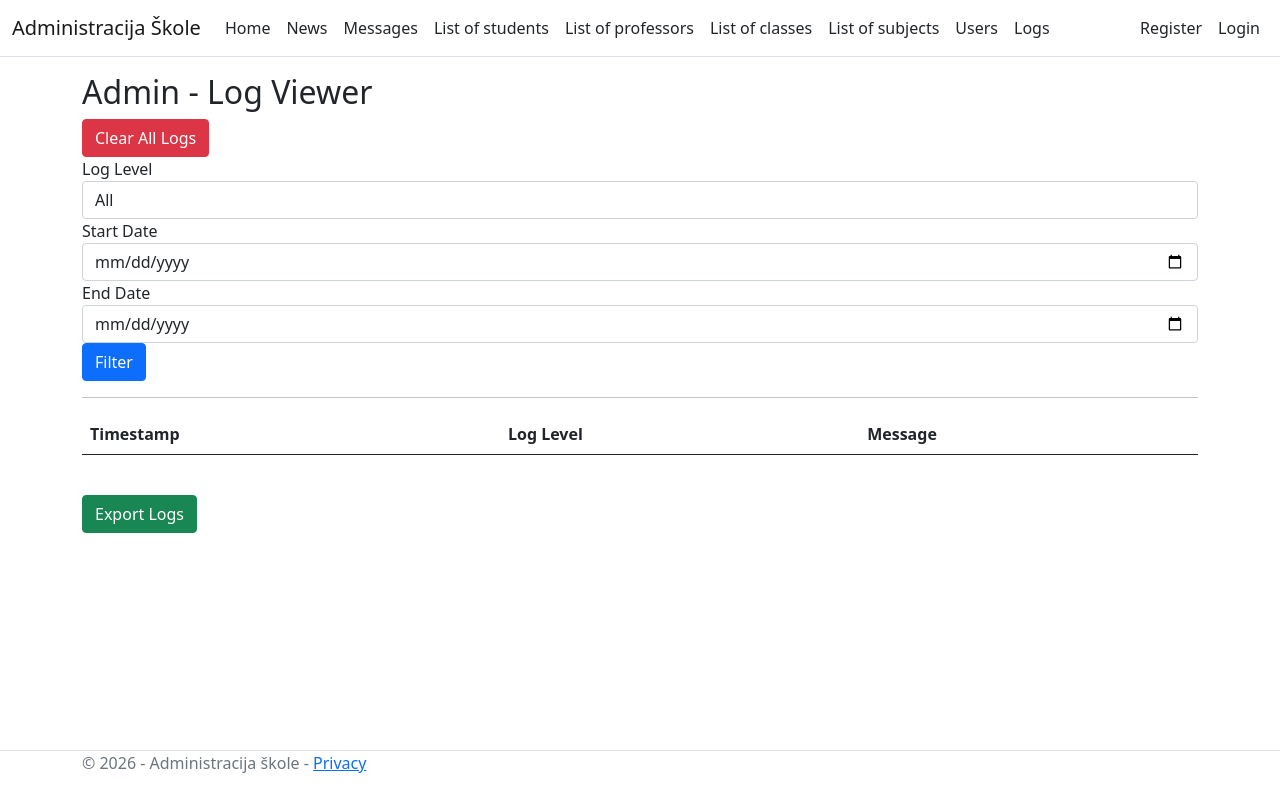
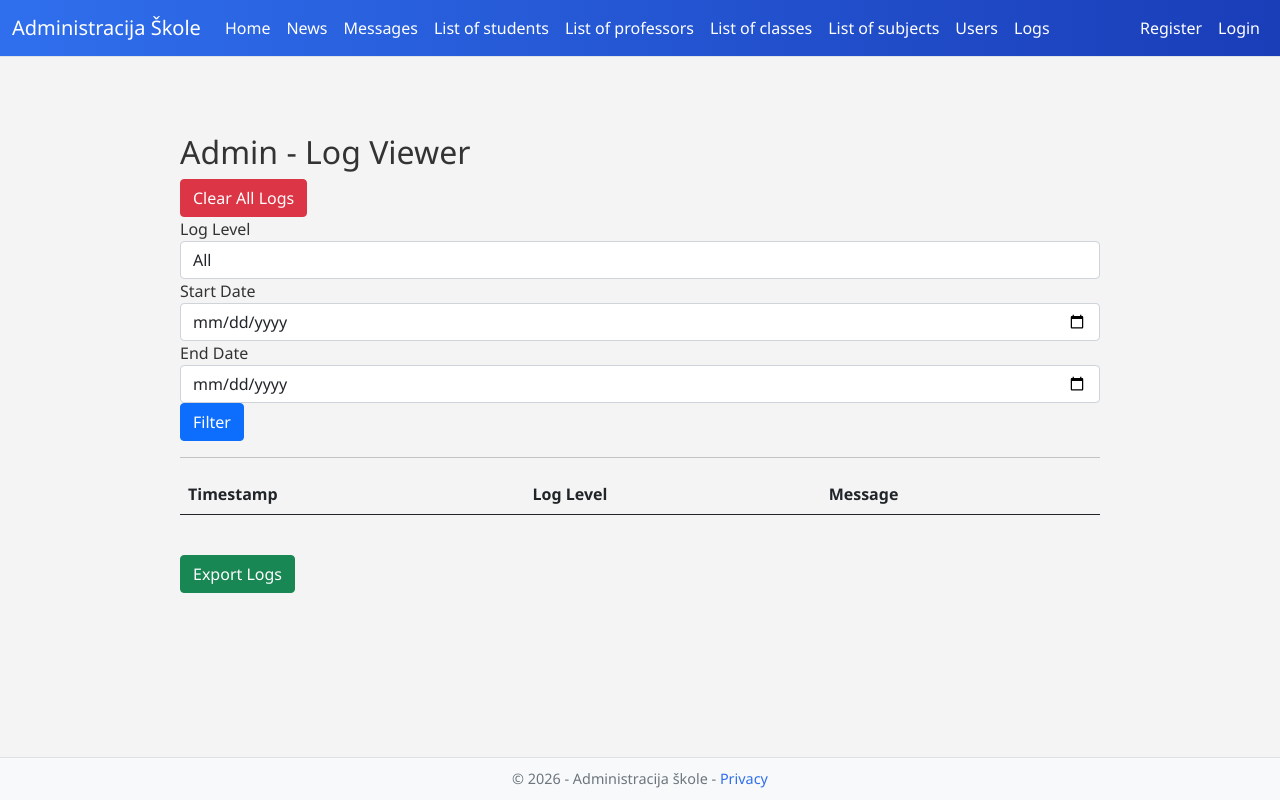
Before and after one commit to JanBakaric/SchoolAdministration, an ASP.NET Core app: page /Admin in a window 1280 px wide. Run offline with ASP.NET Core 8, Linux system fonts and the light colour scheme; the visitor is signed in with stand-in values (Sample User, id 1); data that the repository does not hold is empty; some libraries are stand-ins or nearby versions.

Commit message:
Update site.css

```diff
--- a/AdministracijaSkole.Web/wwwroot/css/site.css
+++ b/AdministracijaSkole.Web/wwwroot/css/site.css
@@ -1,26 +1,136 @@
-html {
-    font-size: 14px;
+html, body {
+    height: 100%;
+    margin: 0;
+    padding: 0;
+    font-family: 'Segoe UI', Tahoma, Geneva, Verdana, sans-serif;
+    font-size: 16px;
+    color: #333;
+    background-color: #f4f4f4;
+    display: flex;
+    flex-direction: column;
 }
 
-@media (min-width: 768px) {
-    html {
-        font-size: 16px;
+    body > .container, main[role="main"] {
+        flex: 1 0 auto;
+        max-width: 1000px;
+        margin: 30px auto;
+        padding: 0 20px;
     }
+
+footer.footer {
+    flex-shrink: 0;
+    background-color: #f8f9fa;
+    color: #555;
+    text-align: center;
+    padding: 10px 20px;
+    font-size: 0.9rem;
 }
 
-html {
-    position: relative;
-    min-height: 100%;
+.navbar {
+    background: linear-gradient(90deg, #2f6fed, #1a3db8) !important;
 }
 
-body {
-    margin-bottom: 60px;
+    .navbar a.nav-link, .navbar .navbar-brand, .navbar .nav-item .dropdown-toggle {
+        color: white !important;
+        transition: color 0.3s ease, opacity 0.3s ease;
+    }
+
+        .navbar a.nav-link:hover, .navbar .nav-item .dropdown-toggle:hover, .navbar .navbar-brand:hover {
+            color: #cce0ff !important;
+            opacity: 0.8;
+        }
+
+    .navbar button.btn-link {
+        color: white !important;
+        background: none !important;
+        border: none !important;
+        padding: 0.375rem 0.5rem;
+        font-size: 1rem;
+        cursor: pointer;
+        text-decoration: none !important;
+        transition: color 0.3s ease, opacity 0.3s ease;
+        display: flex;
+        align-items: center;
+        height: 100%;
+    }
+
+        .navbar button.btn-link:hover {
+            color: #cce0ff !important;
+            opacity: 0.8 !important;
+        }
+
+
+button, input, textarea, select {
+    font-family: inherit;
+    font-size: 1rem;
 }
 
-footer {
-    position: fixed;
-    bottom: 0;
-    height: 50px;
-    left: 0;
-    right: 0;
+button {
+    background-color: #2f6fed;
+    color: white;
+    border: none;
+    cursor: pointer;
+    transition: background-color 0.2s ease;
+    padding: 8px 15px;
+    border-radius: 5px;
 }
+
+    button:hover {
+        background-color: #1a3db8;
+    }
+
+a {
+    color: #2f6fed;
+    text-decoration: none;
+    transition: color 0.3s ease, opacity 0.3s ease;
+}
+
+    a:hover {
+        color: #1a3db8;
+        opacity: 0.9;
+    }
+
+.news-wrapper {
+    max-width: 900px;
+    margin: 40px auto;
+    padding: 0 10px;
+}
+
+.news-item {
+    margin-bottom: 30px;
+    transition: transform 0.2s ease, box-shadow 0.2s ease;
+}
+
+    .news-item:hover {
+        transform: translateY(-4px);
+        box-shadow: 0 6px 15px rgba(0,0,0,0.15);
+    }
+
+.news-header {
+    background: linear-gradient(90deg, #2f6fed, #1a3db8);
+    color: white;
+    font-weight: 700;
+    font-size: 1.3rem;
+    padding: 18px 22px;
+    border-radius: 10px 10px 0 0;
+    display: flex;
+    justify-content: space-between;
+    align-items: center;
+    box-shadow: 0 2px 6px rgba(0,0,0,0.1);
+}
+
+.news-date {
+    font-size: 0.9rem;
+    opacity: 0.8;
+}
+
+.news-body {
+    background-color: #f9f9f9;
+    padding: 30px 25px;
+    border-radius: 0 0 10px 10px;
+    border: 1px solid #ddd;
+    min-height: 150px;
+    line-height: 1.6;
+    font-size: 1rem;
+    box-shadow: 0 2px 5px rgba(0,0,0,0.05);
+}
```
